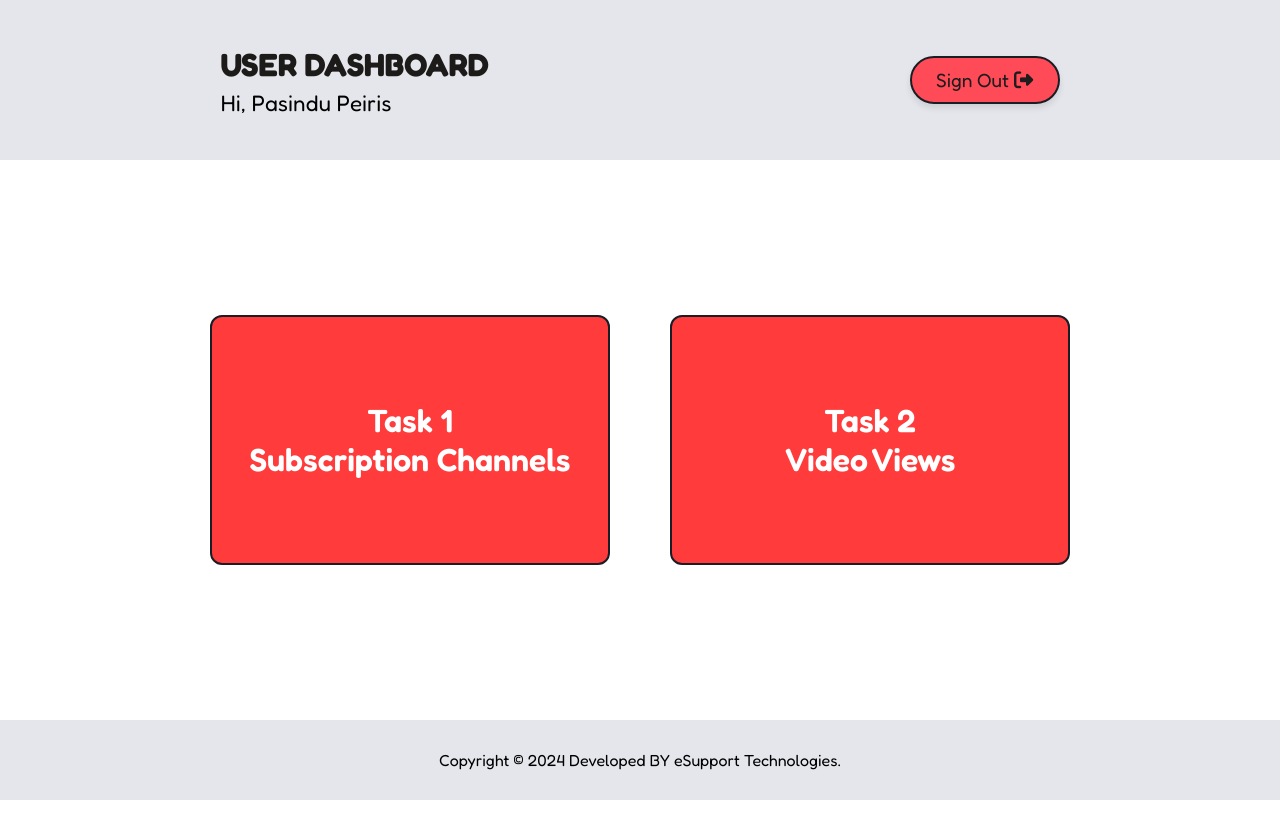
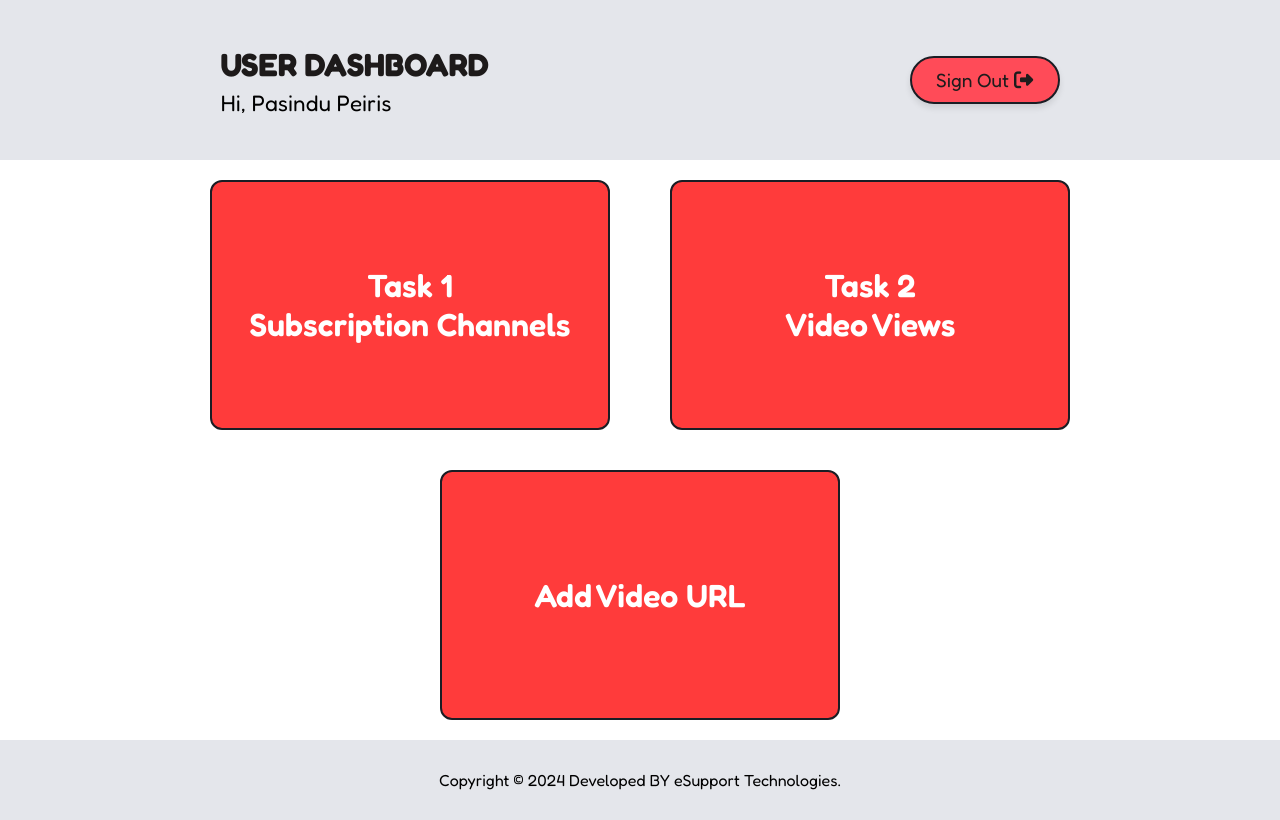
Before and after one commit to Pasindu-Peiris/Hello-YouTube-project_copy_by_me, a React (Create React App) app in the folder client/: page /user-dashboard in a window 1280 px wide. Built offline with nearby package versions, Linux system fonts and the light colour scheme; sample sign-in values are in the browser's storage.

Commit message:
Update UserDashboardClient.jsx

```diff
--- a/client/src/pages/user/UserDashboardClient.jsx
+++ b/client/src/pages/user/UserDashboardClient.jsx
@@ -71,6 +71,20 @@ const UserDashboardClient = () => {
             {/*<p>Subscription Details</p>*/}
           </div>
         </div>
+
+        <div
+          className="UserDashboardClient_herosection2"
+          onClick={() => navigate("/tasktwo")}
+          style={{ cursor: "pointer" }} // Ensures the section looks clickable
+        >
+          <div>
+            <h2>
+              <span>Add Video URL</span>
+            </h2>
+            {/*<p>Subscription Details</p>*/}
+          </div>
+        </div>
+
       </div>
 
       <div className="fotter_UserDashboardClient">
```
